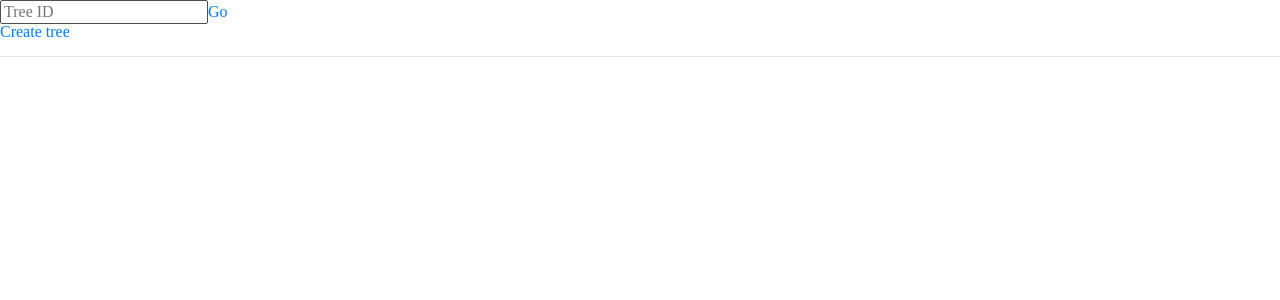
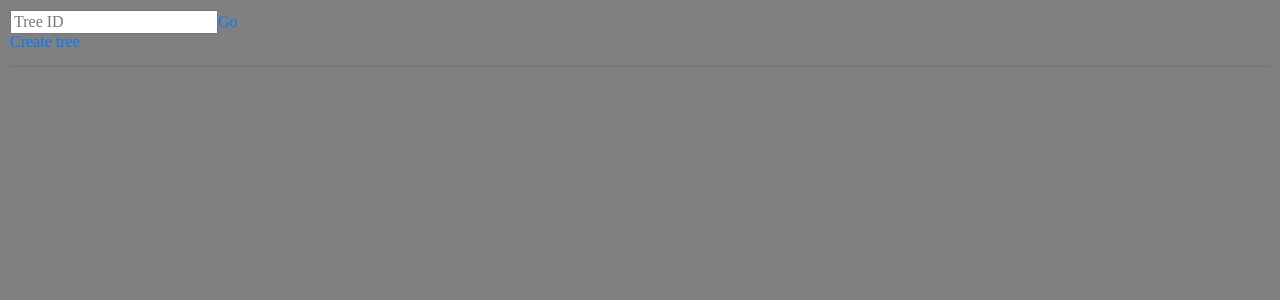
Before and after one commit to YouJinTou/NBD, an Angular app in the folder NBD.App/: page / in a window 1280 px wide. Shown: the top 300 px of the page. Built offline with nearby package versions, Linux system fonts and the light colour scheme.

Commit message:
Added minor styling to body.

```diff
--- a/NBD.App/src/index.html
+++ b/NBD.App/src/index.html
@@ -9,6 +9,8 @@
   <link rel="icon" type="image/x-icon" href="favicon.ico">
 </head>
 <body>
-  <app-root></app-root>
+  <div class="main-container">
+      <app-root></app-root>
+  </div>
 </body>
 </html>
--- a/NBD.App/src/styles.css
+++ b/NBD.App/src/styles.css
@@ -1 +1,7 @@
-/* You can add global styles to this file, and also import other style files */
+body {
+    background-color: gray;
+}
+
+.main-container {
+    padding: 10px;
+}
```
